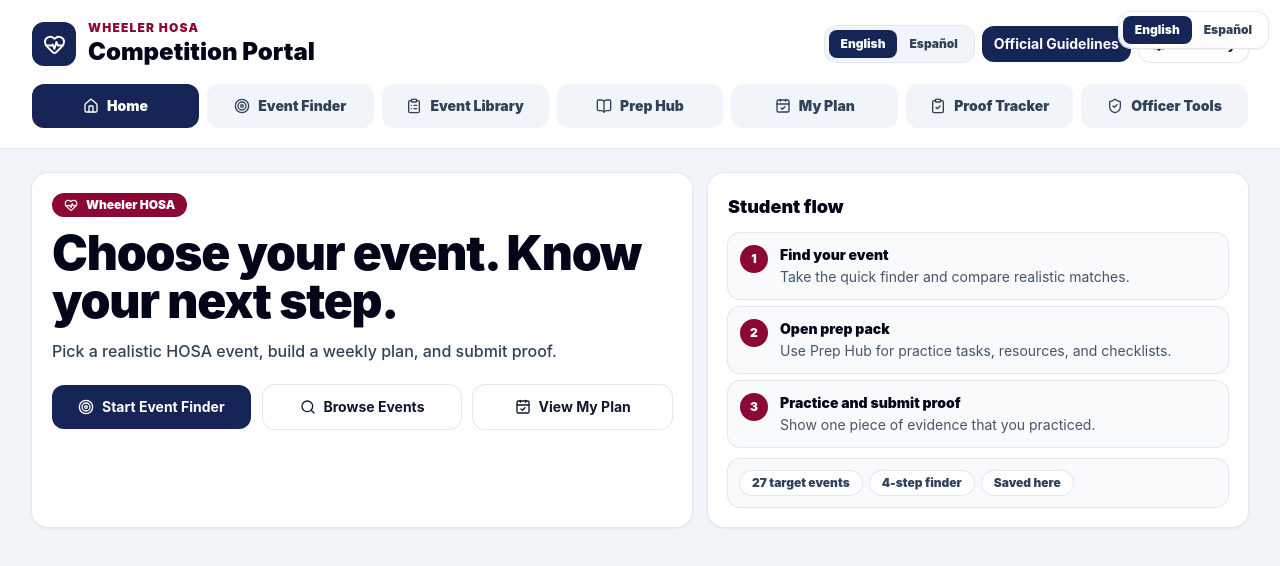
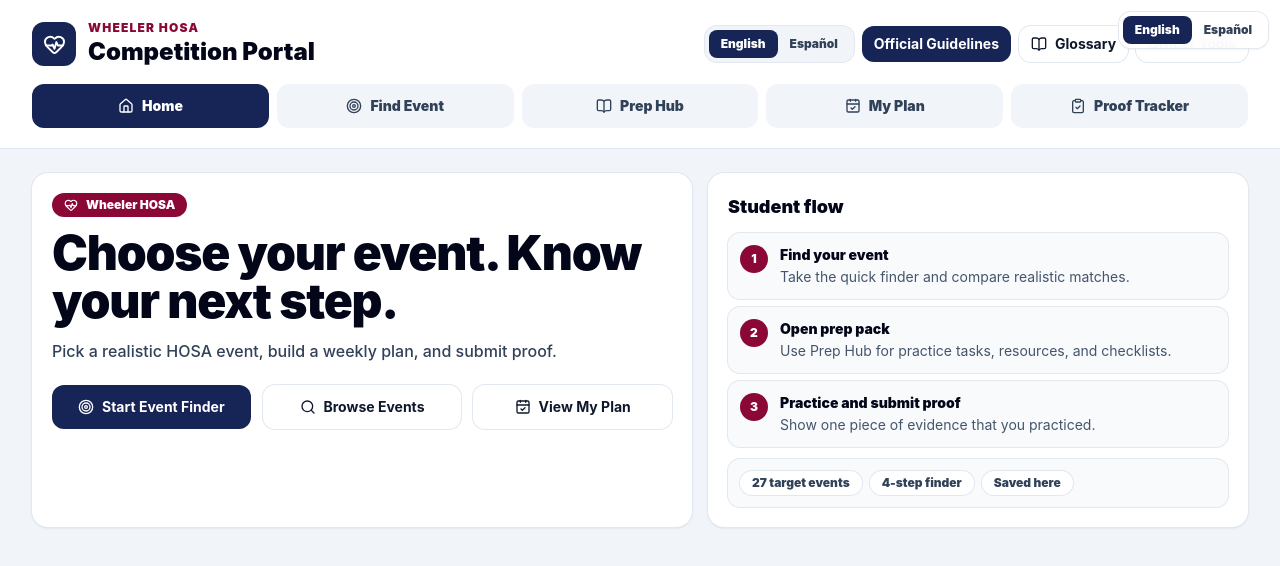
Before and after one commit to gamer20088/wheeler-hosa-command-center, a React (Vite) app: page / in a window 1280 px wide. Shown: the top 566 px of the page. Built offline with nearby package versions, Linux system fonts and the light colour scheme.

Commit message:
Wrap app with navigation simplifier

```diff
--- a/src/main.jsx
+++ b/src/main.jsx
@@ -3,11 +3,14 @@ import { createRoot } from 'react-dom/client'
 import './index.css'
 import StudentPortal from './StudentPortal.jsx'
 import { LanguageShell } from './LanguageShell.jsx'
+import { NavigationSimplifier } from './NavigationSimplifier.jsx'
 
 createRoot(document.getElementById('root')).render(
   <StrictMode>
     <LanguageShell>
-      <StudentPortal />
+      <NavigationSimplifier>
+        <StudentPortal />
+      </NavigationSimplifier>
     </LanguageShell>
   </StrictMode>,
 )
```
